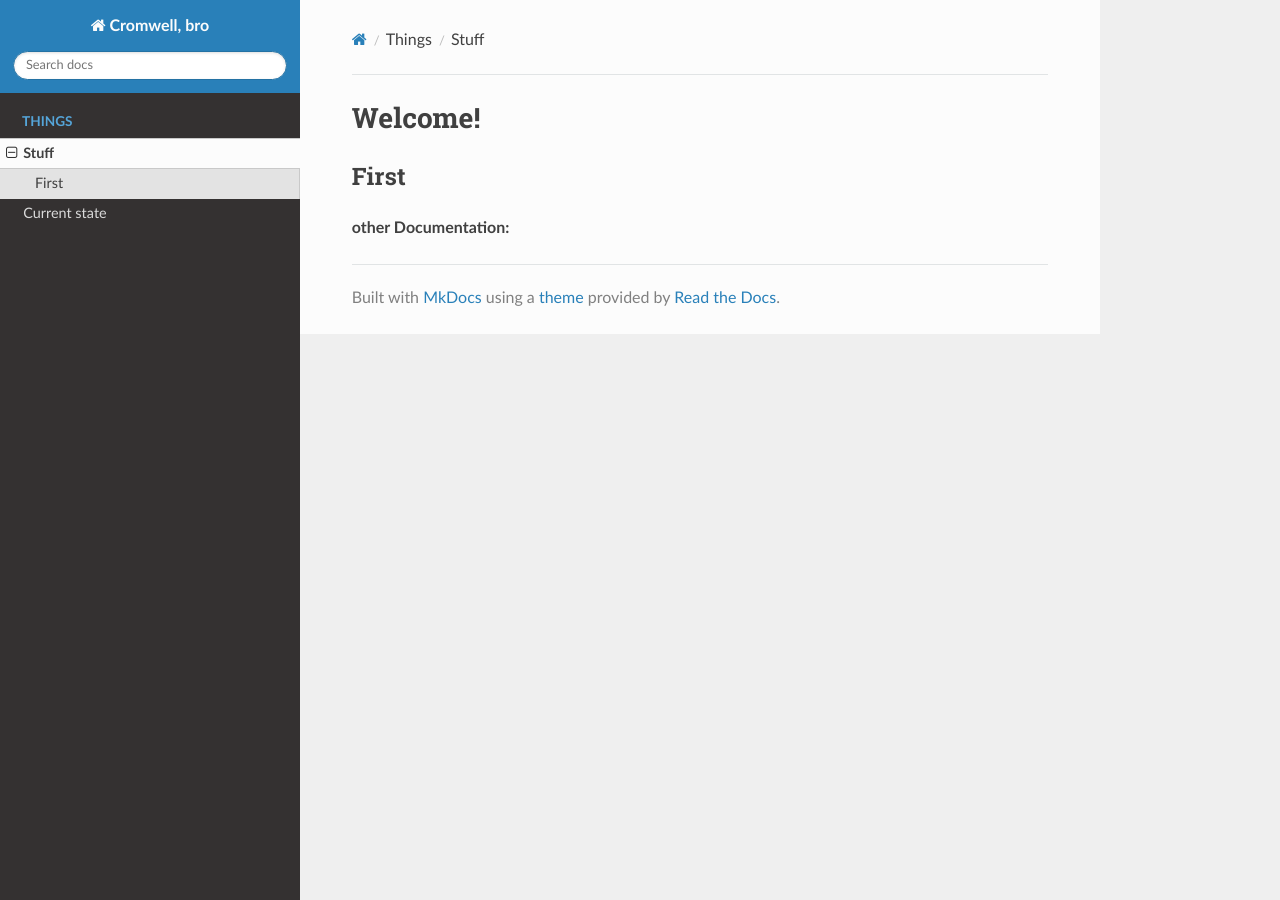
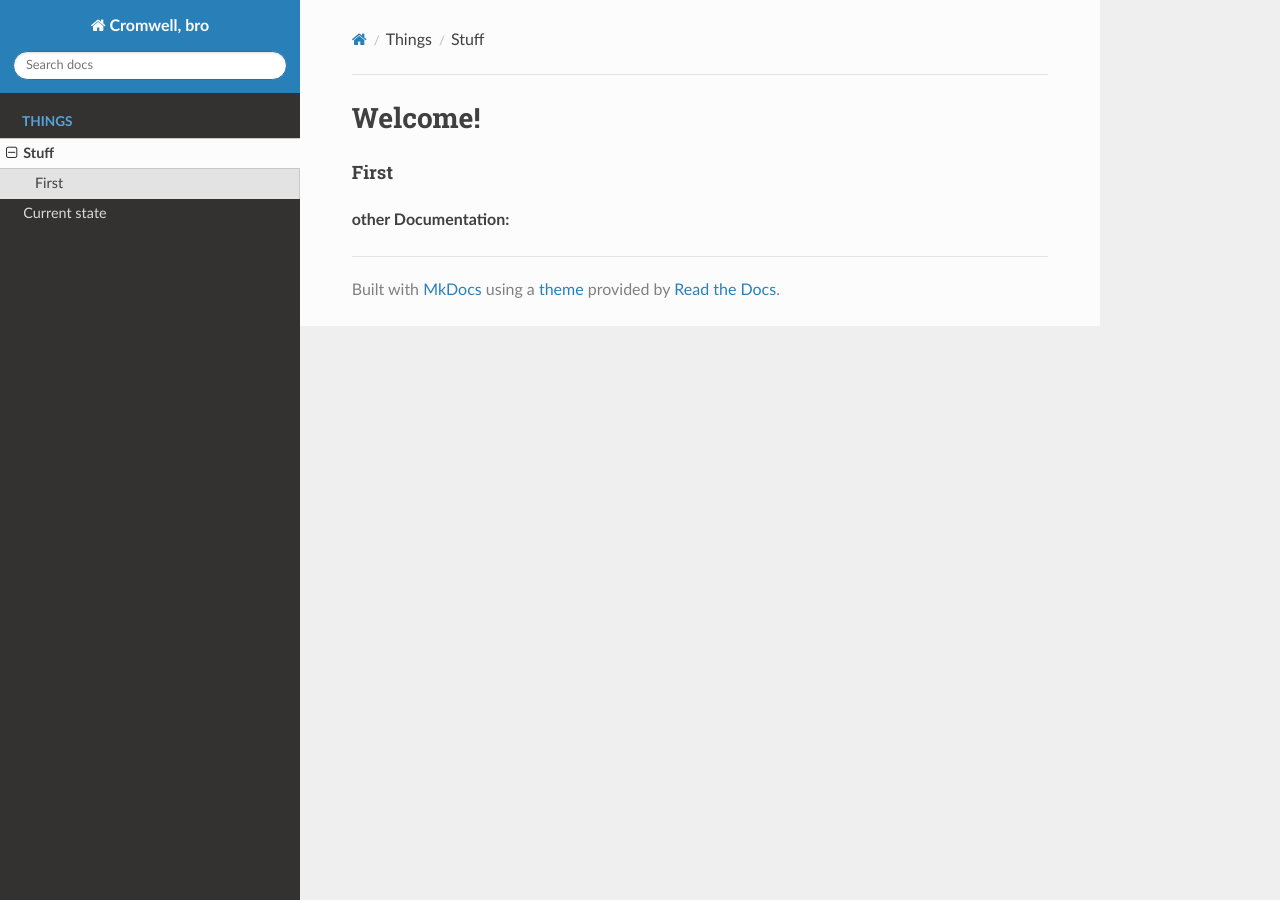
Before and after one commit to katevoss/Super-Awesome-Cromwell, an MkDocs documentation site: the page built from docs/index.md, in a window 1280 px wide. Built offline with MkDocs 1.6.1, drawn with Linux system fonts in a browser that asks for light colours; nearby versions of some CDN libraries; old or Windows-style settings are respelled for this version of MkDocs.

Commit message:
other stuff

```diff
--- a/docs/index.md
+++ b/docs/index.md
@@ -1,6 +1,6 @@
 # Welcome!
 
 
-## First
+#### First
 
 **other Documentation:**
```
